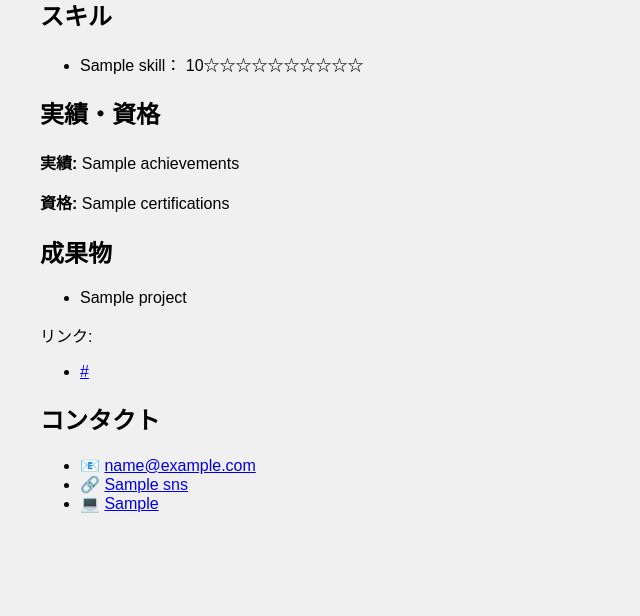
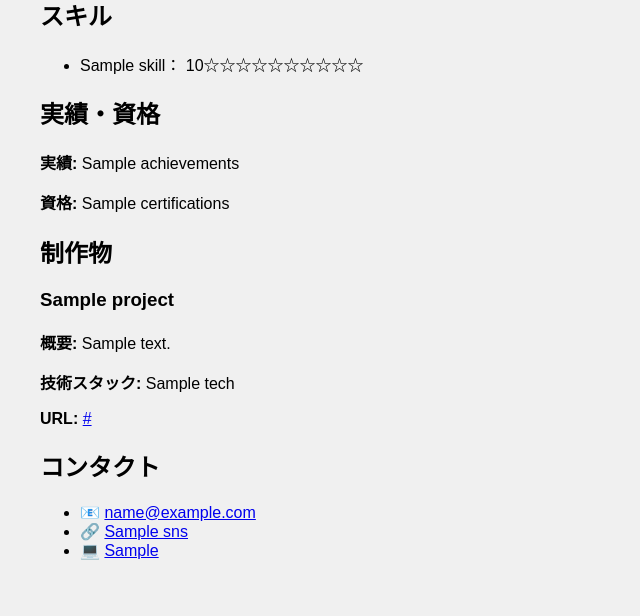
Before and after one commit to furuyashikiiori/portfolio-auto, a FastAPI app: template app/templates/portfolio.html in a window 1280 px wide. Shown: the part 349-965 px from the top of the page, without its empty margins (0-640 px from the left). Before the commit the page ends 862 px from the top, so only its background shows below. Run offline with FastAPI, Linux system fonts and the light colour scheme; the template is opened without the code that fills it: most values are stand-ins (such as "Sample title", 1, 10 or a date in 2020).

Commit message:
修正後の制作物を表示する基本のポートフォリオ

```diff
--- a/app/templates/portfolio.html
+++ b/app/templates/portfolio.html
@@ -27,10 +27,7 @@
       <h2>スキル</h2>
       <ul>
         {% for s in skills %}
-          <li>
-            {{ s.name }}：
-            {{ "★" * s.level }}{{ "☆" * (5 - s.level) }}
-          </li>
+        <li>{{ s.name }}： {{ "★" * s.level }}{{ "☆" * (5 - s.level) }}</li>
         {% endfor %}
       </ul>
     </section>
@@ -41,36 +38,32 @@
       <h2>実績・資格</h2>
       {% if achievements %}
       <p><strong>実績:</strong> {{ achievements }}</p>
-        {% endif %}
-        {% if certifications %}
+      {% endif %} {% if certifications %}
       <p><strong>資格:</strong> {{ certifications }}</p>
       {% endif %}
     </section>
     {% endif %}
 
     <!-- ===== 成果物 ===== -->
-    {% if projects or proj_links %}
+    {% if projects %}
     <section>
-        <h2>成果物</h2>
-        {% if projects %}
-          <ul>
-            {% for p in projects %}
-              <li>{{ p }}</li>
+      <h2>制作物</h2>
+      {% for project in projects %}
+      <div class="project">
+        <h3>{{ project.title }}</h3>
+        <p><strong>概要:</strong> {{ project.description }}</p>
+        {% if project.tech %}
+        <p><strong>技術スタック:</strong> {{ project.tech|join(', ') }}</p>
+        {% endif %} {% if project.url %}
+        <p>
+          <strong>URL:</strong>
+          <a href="{{ project.url }}" target="_blank" rel="noopener noreferrer"
+            >{{ project.url }}</a
+          >
+        </p>
+        {% endif %}
+      </div>
       {% endfor %}
-          </ul>
-        {% endif %}
-        {% if proj_links %}
-          <p>リンク:</p>
-          <ul>
-            {% for link in proj_links %}
-              <li>
-                <a href="{{ link }}" target="_blank" rel="noopener noreferrer">
-                  {{ link }}
-                </a>
-              </li>
-            {% endfor %}
-          </ul>
-        {% endif %}
     </section>
     {% endif %}
 
@@ -80,24 +73,22 @@
       <h2>コンタクト</h2>
       <ul>
         {% if contact_email %}
+        <li>📧 <a href="mailto:{{ contact_email }}">{{ contact_email }}</a></li>
+        {% endif %} {% if sns_links %} {% for sns in sns_links %}
         <li>
-              📧 <a href="mailto:{{ contact_email }}">{{ contact_email }}</a>
-            </li>
-          {% endif %}
-
-          {% if sns_links %}
-            {% for sns in sns_links %}
-              <li>
-                🔗 <a href="{{ sns }}" target="_blank" rel="noopener noreferrer">
+          🔗
+          <a href="{{ sns }}" target="_blank" rel="noopener noreferrer">
             {{ sns }}
           </a>
         </li>
-            {% endfor %}
-          {% endif %}
-
-          {% if contact_github %}
+        {% endfor %} {% endif %} {% if contact_github %}
         <li>
-              💻 <a href="{{ contact_github }}" target="_blank" rel="noopener noreferrer">
+          💻
+          <a
+            href="{{ contact_github }}"
+            target="_blank"
+            rel="noopener noreferrer"
+          >
             {{ contact_github }}
           </a>
         </li>
```
Lines whose indentation alone changed are shown as unchanged.
